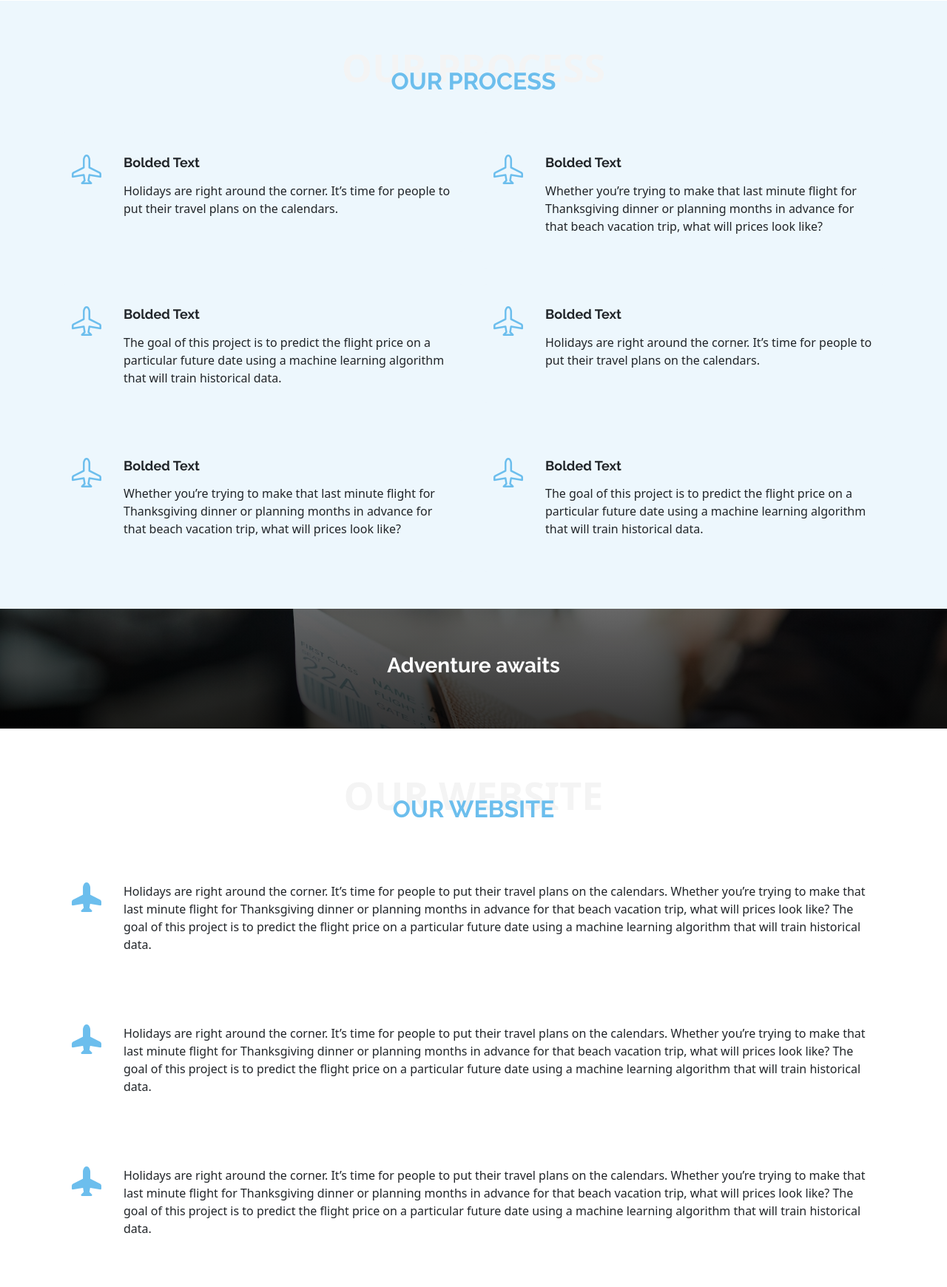
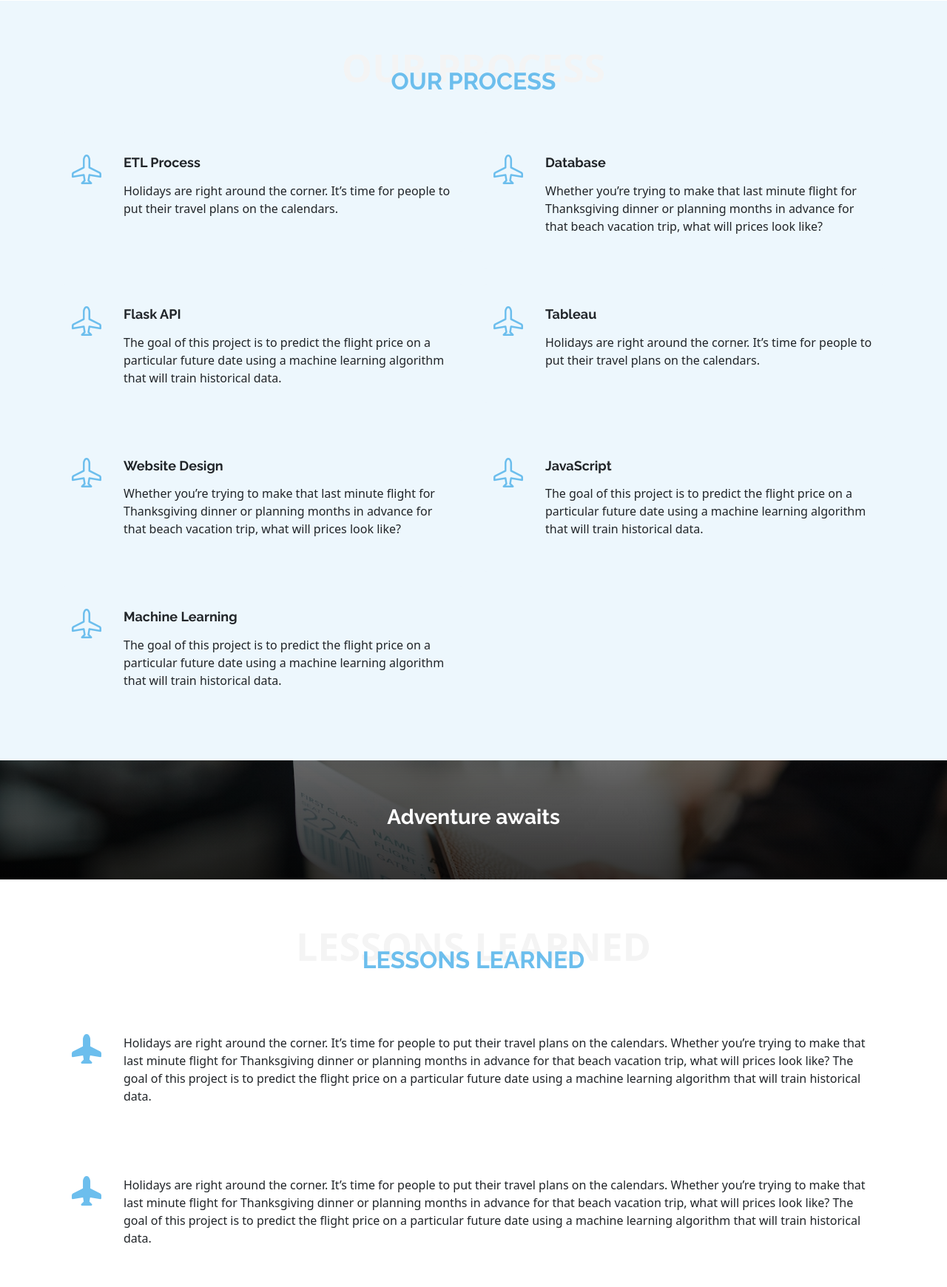
Before and after one commit to aimeevu/group-7-project-4, a Flask app: template templates/index.html in a window 1280 px wide. Shown: the part 2708-4448 px from the top of the page at 74% size. Run offline with Flask 2, Linux system fonts and the light colour scheme; the template is opened without the code that fills it, so the values that code supplies are empty; parts of the project's set-up code (start-up, migrations or seed data) failed here and were passed over; some libraries are stand-ins or nearby versions.

Commit message:
Updated site with text to replace dummy texts across different sections

```diff
--- a/assets/css/style.css
+++ b/assets/css/style.css
@@ -470,6 +470,10 @@ section {
   color: #fff;
 }
 
+.team .member .member-info-content p {
+  color: #fff;
+}
+
 .team .member .member-info-content span {
   font-style: italic;
   display: block;
@@ -563,21 +567,21 @@ section {
 /*--------------------------------------------------------------
 # Website Design Section
 --------------------------------------------------------------*/
-.website .icon-box {
+.lessons-learned .icon-box {
   margin-bottom: 20px;
   padding: 30px 15px;
   border-radius: 6px;
   background: #fff;
 }
 
-.website .icon-box i {
+.lessons-learned .icon-box i {
   float: left;
   color: #6CBEED;
   font-size: 40px;
   line-height: 0;
 }
 
-.website .icon-box p {
+.lessons-learned .icon-box p {
   margin-left: 70px;
   line-height: 24px;
   font-size: 14px;
--- a/templates/index.html
+++ b/templates/index.html
@@ -66,7 +66,7 @@
                                 <img src="../assets/imgs/HeaderImage.jpg" class="card-img-top">
                                 <div class="card-body">
                                     <i class="bx bx-tachometer"></i>
-                                    <h5 class="card-title">About Our Project</h5>
+                                    <h5 class="card-title"><a href="../Resources/Group7Proposal.pdf">Our Proposal</a></h5>
                                     <p class="card-text">Holidays are right around the corner. It’s time for people to put their travel plans on the calendars. Whether you’re trying to make that last minute flight for Thanksgiving dinner or planning months in advance for that beach vacation trip, what will prices look like? The goal of this project is to predict the flight price on a particular future date using a machine learning algorithm that will train historical data.</p>
                                 </div>
                             </div>
@@ -75,8 +75,8 @@
                             <div class="card">
                                 <img src="../assets/imgs/HeaderImage.jpg" class="card-img-top">
                                 <div class="card-body">
-                                    <h5 class="card-title">About Our Project</h5>
-                                    <p class="card-text">Holidays are right around the corner. It’s time for people to put their travel plans on the calendars. Whether you’re trying to make that last minute flight for Thanksgiving dinner or planning months in advance for that beach vacation trip, what will prices look like? The goal of this project is to predict the flight price on a particular future date using a machine learning algorithm that will train historical data.</p>
+                                    <h5 class="card-title"><a href="https://www.kaggle.com/datasets/shubhambathwal/flight-price-prediction">Finding Our Dataset</a></h5>
+                                    <p class="card-text">We started off with the idea of a project revolving around stock prices. Given that a lot of APIs are limited or they require a form of payment, we decided to go with flight prices using flight data from <a href="https://www.kaggle.com/datasets/shubhambathwal/flight-price-prediction">Kaggle</a>. Additionally, we wanted to see if there was any correlation with fuel prices. To achieve this, we found data on the <a href="https://www.transtats.bts.gov/fuel.asp">Bureau of Transportation Statistics</a> site and <a href="https://www.eia.gov/dnav/pet/hist/eer_epjk_pf4_rgc_dpgD.htm">EIA</a>.</p>
                                 </div>
                             </div>
                         </div>
@@ -84,8 +84,8 @@
                             <div class="card">
                                 <img src="../assets/imgs/HeaderImage.jpg" class="card-img-top">
                                 <div class="card-body">
-                                    <h5 class="card-title">About Our Project</h5>
-                                    <p class="card-text">Holidays are right around the corner. It’s time for people to put their travel plans on the calendars. Whether you’re trying to make that last minute flight for Thanksgiving dinner or planning months in advance for that beach vacation trip, what will prices look like? The goal of this project is to predict the flight price on a particular future date using a machine learning algorithm that will train historical data.</p>
+                                    <h5 class="card-title">Disclaimer</h5>
+                                    <p class="card-text">Text regarding dataset disclaimer goes here</p>
                                 </div>
                             </div>
                         </div>
@@ -108,6 +108,7 @@
                                     <div class="member-info">
                                         <div class="member-info-content">
                                             <h4><a href="https://github.com/aimeevu">Aimee Vu</a></h4>
+                                            <p>Website Design</p>
                                         </div>
                                     </div>
                                 </div>
@@ -118,6 +119,7 @@
                                     <div class="member-info">
                                         <div class="member-info-content">
                                             <h4><a href="https://github.com/robertfben">Robert Benedict (Bobby)</a></h4>
+                                            <p>Backend & Flask</p>
                                         </div>
                                     </div>
                                 </div>
@@ -128,6 +130,7 @@
                                     <div class="member-info">
                                         <div class="member-info-content">
                                             <h4><a href="https://github.com/choward3413">Chris Howard</a></h4>
+                                            <p>Backend</p>
                                         </div>
                                     </div>
                                 </div>
@@ -141,6 +144,7 @@
                                     <div class="member-info">
                                         <div class="member-info-content">
                                             <h4><a href="https://github.com/Heesoooh">Heesoo Oh</a></h4>
+                                            <p>Website Design & PowerPoint</p>
                                         </div>
                                     </div>
                                 </div>
@@ -151,6 +155,7 @@
                                     <div class="member-info">
                                         <div class="member-info-content">
                                             <h4><a href="https://github.com/sajeanpage">Sarje Page</a></h4>
+                                            <p>Database Guru</p>
                                         </div>
                                     </div>
                                 </div>
@@ -161,6 +166,7 @@
                                     <div class="member-info">
                                         <div class="member-info-content">
                                             <h4><a href="https://github.com/jlmamp">Jarvis Lampton</a></h4>
+                                            <p>JavaScript</p>
                                         </div>
                                     </div>
                                 </div>
@@ -174,6 +180,7 @@
                                     <div class="member-info">
                                         <div class="member-info-content">
                                             <h4><a href="https://github.com/Gant1855">Juvante Gant (Vante)</a></h4>
+                                            <p>Tableau Visualizations</p>
                                         </div>
                                     </div>
                                 </div>
@@ -184,6 +191,7 @@
                                     <div class="member-info">
                                         <div class="member-info-content">
                                             <h4><a href="https://github.com/Rufuz42">Steven Rufus</a></h4>
+                                            <p>Backend</p>
                                         </div>
                                     </div>
                                 </div>
@@ -194,6 +202,7 @@
                                     <div class="member-info">
                                         <div class="member-info-content">
                                             <h4><a href="https://github.com/juhitavijjali">Juhita Vijjali</a></h4>
+                                            <p>Databse & Backend</p>
                                         </div>
                                     </div>
                                 </div>
@@ -214,42 +223,49 @@
                         <div class="col-md-6">
                             <div class="icon-box">
                                 <i class="bi bi-airplane"></i>
-                                <h4>Bolded Text</h4>
+                                <h4>ETL Process</h4>
                                 <p>Holidays are right around the corner. It’s time for people to put their travel plans on the calendars. </p>
                             </div>
                         </div>
                         <div class="col-md-6">
                             <div class="icon-box">
                                 <i class="bi bi-airplane"></i>
-                                <h4>Bolded Text</h4>
+                                <h4>Database</h4>
                                 <p>Whether you’re trying to make that last minute flight for Thanksgiving dinner or planning months in advance for that beach vacation trip, what will prices look like?</p>
                             </div>
                         </div>
                         <div class="col-md-6">
                             <div class="icon-box">
                                 <i class="bi bi-airplane"></i>
-                                <h4>Bolded Text</h4>
+                                <h4>Flask API</h4>
                                 <p>The goal of this project is to predict the flight price on a particular future date using a machine learning algorithm that will train historical data.</p>
                             </div>
                         </div>
                         <div class="col-md-6">
                             <div class="icon-box">
                                 <i class="bi bi-airplane"></i>
-                                <h4>Bolded Text</h4>
+                                <h4>Tableau</h4>
                                 <p>Holidays are right around the corner. It’s time for people to put their travel plans on the calendars. </p>
                             </div>
                         </div>
                         <div class="col-md-6">
                             <div class="icon-box">
                                 <i class="bi bi-airplane"></i>
-                                <h4>Bolded Text</h4>
+                                <h4>Website Design</h4>
                                 <p>Whether you’re trying to make that last minute flight for Thanksgiving dinner or planning months in advance for that beach vacation trip, what will prices look like?</p>
                             </div>
                         </div>
                         <div class="col-md-6">
                             <div class="icon-box">
                                 <i class="bi bi-airplane"></i>
-                                <h4>Bolded Text</h4>
+                                <h4>JavaScript</h4>
+                                <p>The goal of this project is to predict the flight price on a particular future date using a machine learning algorithm that will train historical data.</p>
+                            </div>
+                        </div>
+                        <div class="col-md-6">
+                            <div class="icon-box">
+                                <i class="bi bi-airplane"></i>
+                                <h4>Machine Learning</h4>
                                 <p>The goal of this project is to predict the flight price on a particular future date using a machine learning algorithm that will train historical data.</p>
                             </div>
                         </div>
@@ -266,11 +282,11 @@
             </section>
 
             <!-- Website Design Section -->
-            <section id="website" class="website">
+            <section id="lessons-learned" class="lessons-learned">
                 <div class="container">
                     <div class="section-title">
-                        <span>Our Website</span>
-                        <h2>Our Website</h2>
+                        <span>Lessons Learned</span>
+                        <h2>Lessons Learned</h2>
                     </div>
                     <div class="icon-box">
                         <i class="bi bi-airplane-fill"></i>
```
